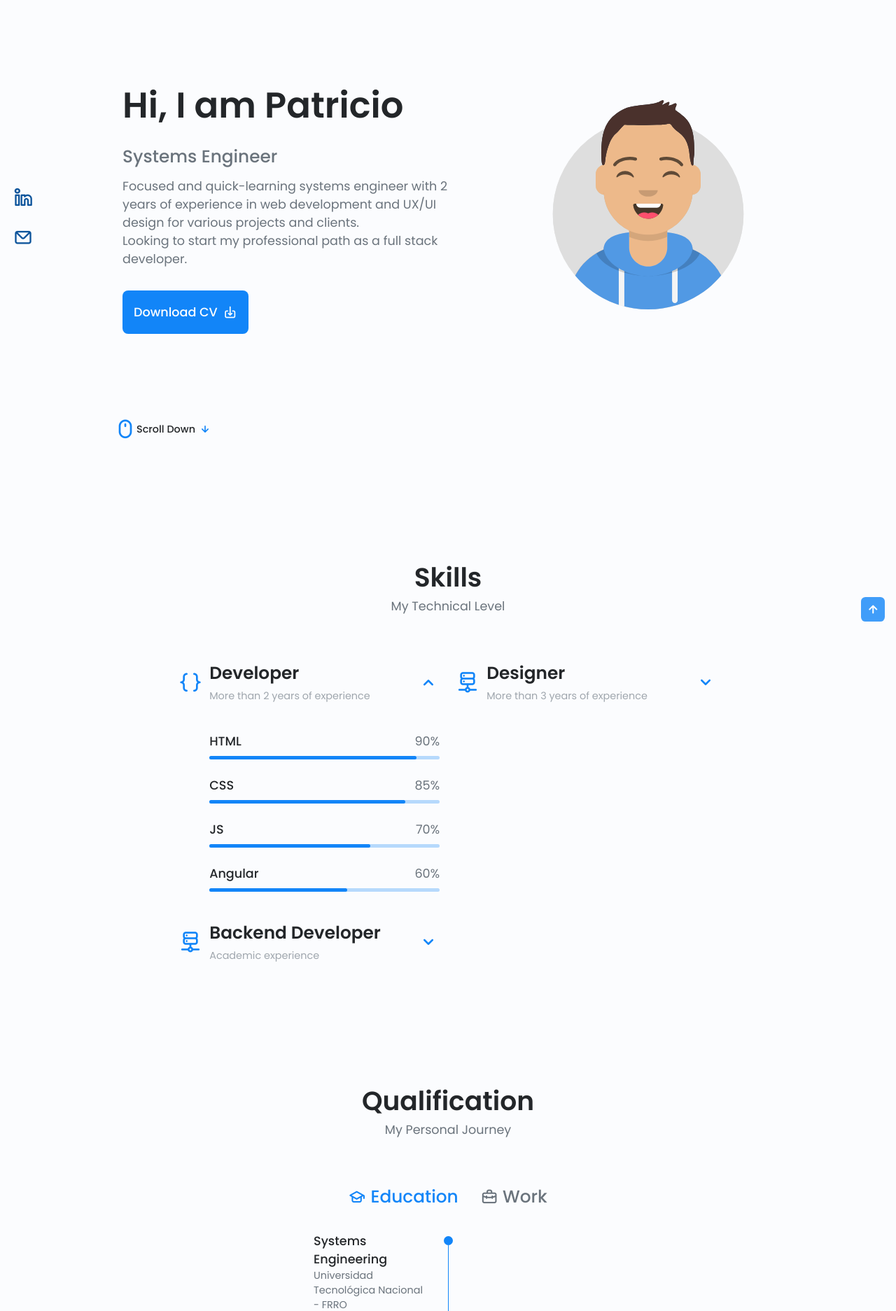
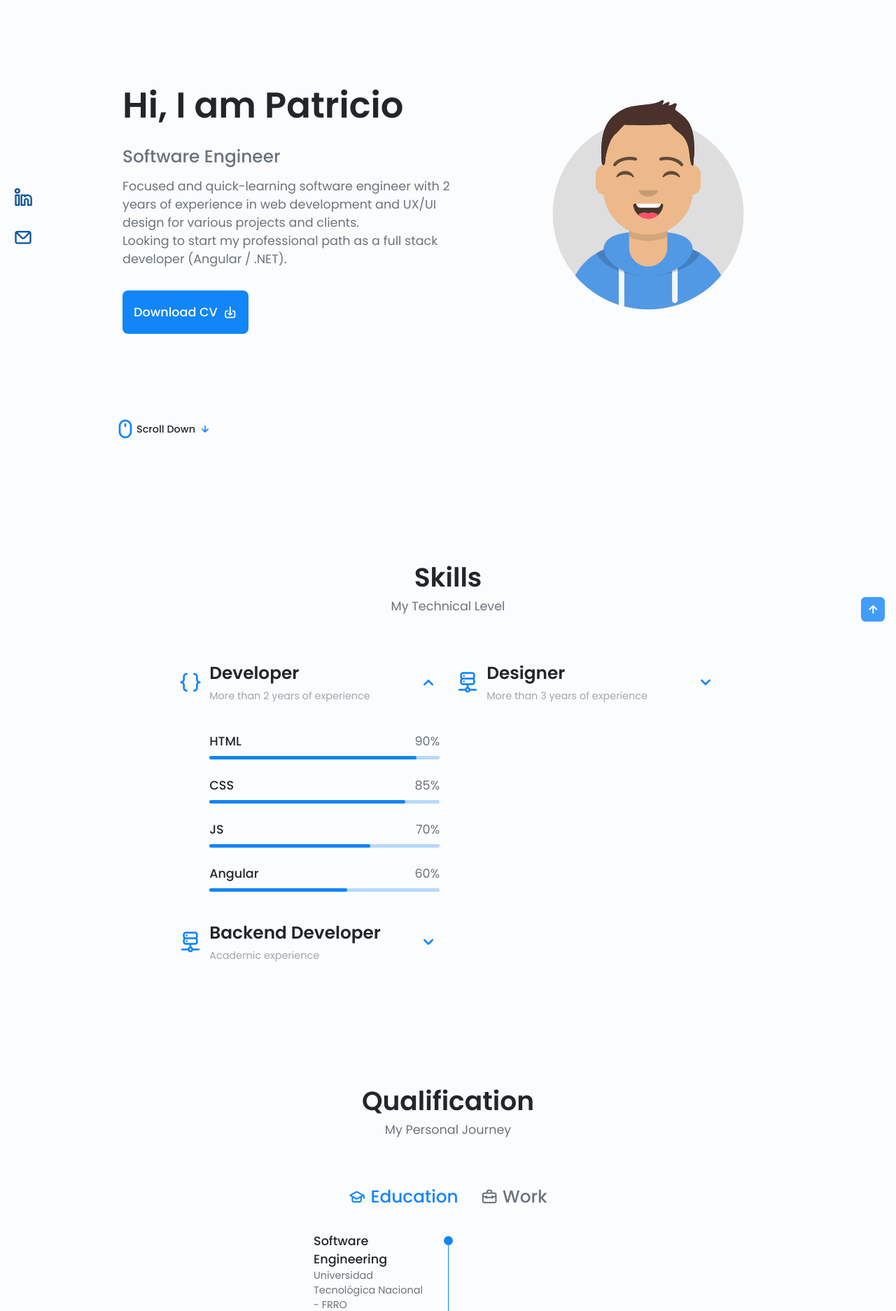
Before and after one commit to patriciocarestia/patricio-carestia-web, a Django app: page / in a window 1280 px wide. Shown: the part 72-1945 px from the top of the page at 70% size. Run offline with Django 3.2, Linux system fonts and the light colour scheme; some libraries are stand-ins or nearby versions.

Commit message:
Software engineer update

```diff
--- a/templates/index.html
+++ b/templates/index.html
@@ -83,9 +83,9 @@
 
             <div class="home__data">
               <h1 class="home__title">Hi, I am Patricio</h1>
-              <h3 class="home__subtitle">Systems Engineer</h3>
-              <p class="home__description">Focused and quick-learning systems engineer with 2 years of experience in web development and UX/UI design for various projects and clients.
-                <br> Looking to start my professional path as a full stack developer.</p>
+              <h3 class="home__subtitle">Software Engineer</h3>
+              <p class="home__description">Focused and quick-learning software engineer with 2 years of experience in web development and UX/UI design for various projects and clients.
+                <br> Looking to start my professional path as a full stack developer (Angular / .NET).</p>
               <a href="{% static 'pdfs/CV.pdf' %}" class="button button--flex">
                 Download CV<i class="uil uil-download-alt button__icon"></i>
               </a>
@@ -113,7 +113,7 @@
             <p class="about__description">
               <br> I love writing code and designing. <br>Ever since I started to do it, I have been obsessed with the idea
               of <span class="highlighted">using programming to solve practical problems and offer proffesional experience</span> in all my projects.
-              <br> That is the reason why I decided to complete my systems engineering degree and to start my path as a full stack developer.
+              <br> That is the reason why I decided to complete my software engineering degree and to start my path as a full stack developer.
             </p>
 
             <div class="about__info">
@@ -317,7 +317,7 @@
               <!-- QUALIFICATION 1 -->
               <div class="qualification__data">
                 <div>
-                  <h3 class="qualification__title">Systems Engineering</h3>
+                  <h3 class="qualification__title">Software Engineering</h3>
                   <span class="qualification__subtitle">Universidad Tecnológica Nacional - FRRO</span>
                   <div class="qualification__calendar">
                     <i class="uil uil-calendar-alt"></i>
@@ -815,7 +815,7 @@
         <div class="footer__container big-container grid">
           <div>
             <h1 class="footer__title">Patricio</h1>
-            <span class="footer__subtitle">Systems Engineer</span>
+            <span class="footer__subtitle">Software Engineer</span>
           </div>
 
           <ul class="footer__links">
```
Also changed, not shown: 1 other file.
